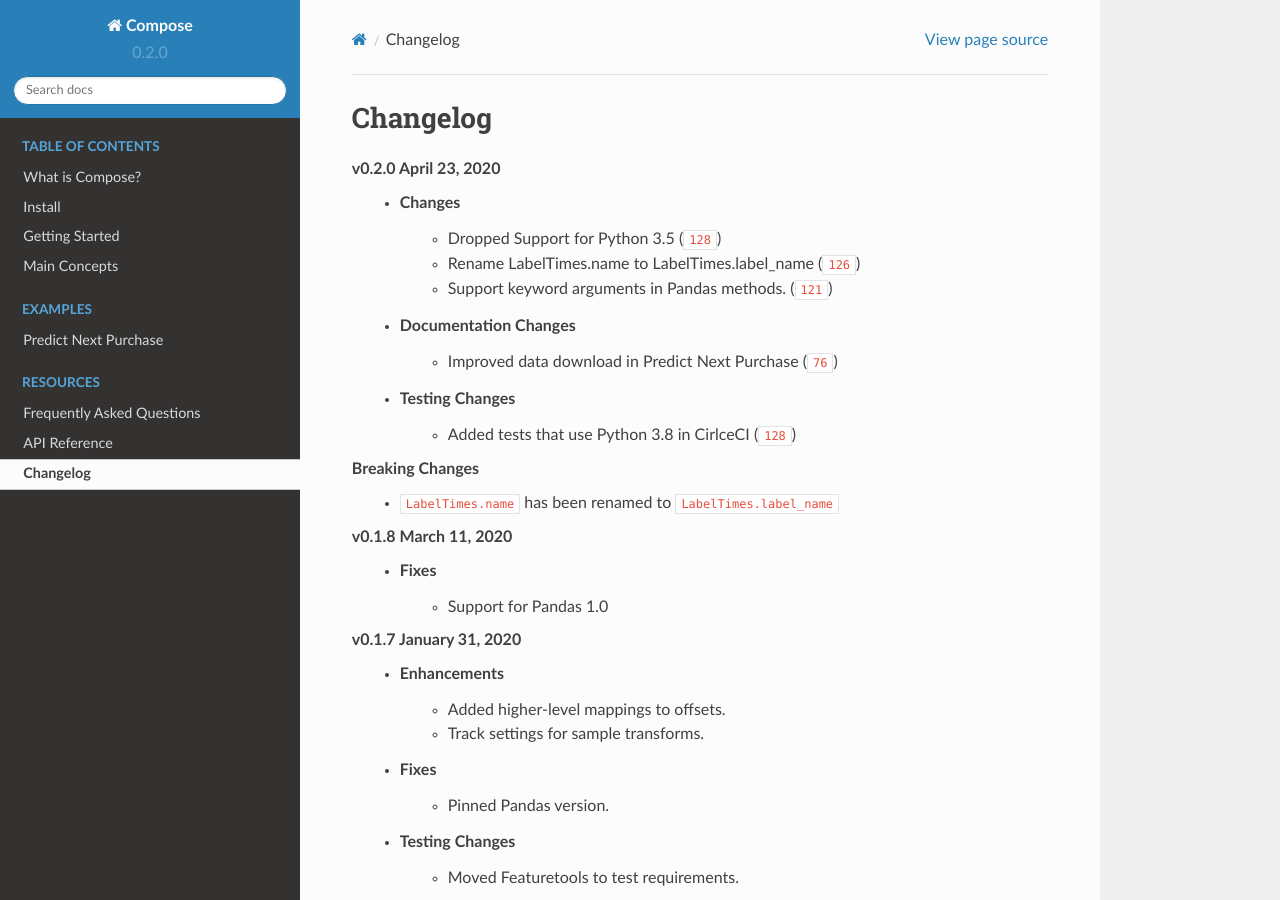
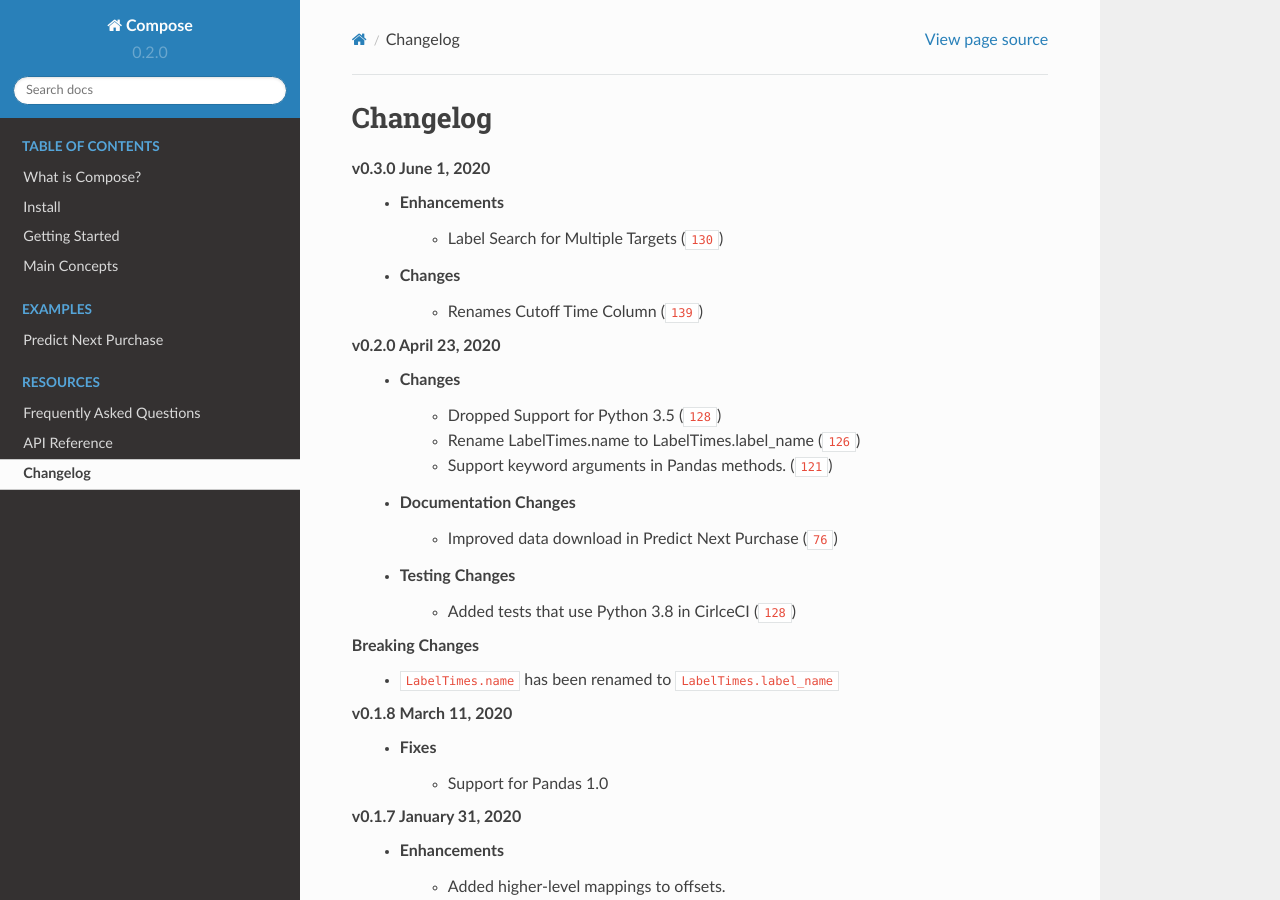
Before and after one commit to alteryx/compose, a Sphinx documentation site: the page built from docs/source/changelog.rst, in a window 1280 px wide and 900 px high. Built offline with Sphinx 7.4.7 and the Read the Docs theme 2.0.0, drawn with Linux system fonts in a browser that asks for light colours; comment, search, counter and statistics services are not loaded; cross-references to code outside the pages are shown as plain code.

Commit message:
updates changelog

```diff
--- a/docs/source/changelog.rst
+++ b/docs/source/changelog.rst
@@ -1,6 +1,12 @@
 =========
 Changelog
 =========
+
+**v0.3.0** June 1, 2020
+    * Enhancements
+        * Label Search for Multiple Targets (:pr:`130`)
+    * Changes
+        * Renames Cutoff Time Column (:pr:`139`)
 
 **v0.2.0** April 23, 2020
     * Changes
```
